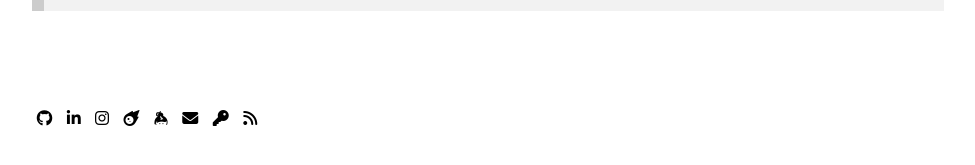
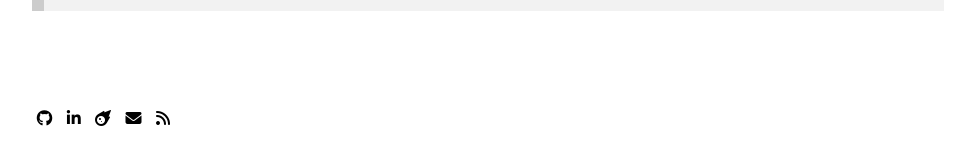
Before and after one commit to r4um/r4um.github.io, a Jekyll site: the page built from _posts/2021-10-31-chaos.md, in a window 1280 px wide. Shown: the part 336-501 px from the top of the page, without its empty margins (152-1127 px from the left). Built offline with Jekyll 4.4.1, drawn with Linux system fonts in a browser that asks for light colours; nearby versions of some CDN libraries.

Commit message:
Update footer to remove social media links
Removed Instagram and Keybase links from footer.

```diff
--- a/_includes/footer.html
+++ b/_includes/footer.html
@@ -3,11 +3,8 @@
     <ul class="navbar">
         <li><a class="fab fa-github" href="https://github.com/{{site.author.github}}" title="GitHub" target="_blank"></a></li>
         <li><a class="fab fa-linkedin-in" href="https://www.linkedin.com/in/{{site.author.linkedin}}" title="LinkedIn" target="_blank"></a></li>
-        <li><a class="fab fa-instagram" href="https://www.instagram.com/{{site.author.instagram}}" title="Instagram" target="_blank"></a></li>
         <li><a class="fas fa-meteor" href="https:///www.astrobin.com/users/{{site.author.astrobin}}" title="astrobin" target="_blank"></a></li>
-        <li><a class="fab fa-keybase" href="https://keybase.io/{{site.author.keybase}}" title="Keybase" target="_blank"></a></li>
         <li><a class="fas fa-envelope" href="mailto:pranay.kanwar@gmail.com" title="E-Mail" target="_blank"></a></li>
-        <li><a class="fas fa-key" href="https://keybase.io/r4um/pgp_keys.asc?fingerprint=9d5adef21144237461c635c0e44ebf3fb4b1e122" title="pgp key" target="_blank"></a></li>
         <li><a class="fa fa-rss" href="{{ "/feed.xml" | prepend: site.baseurl | prepend: site.url }}" title="RSS" target="_blank"></a></li>
     </ul>
   </div>
```
